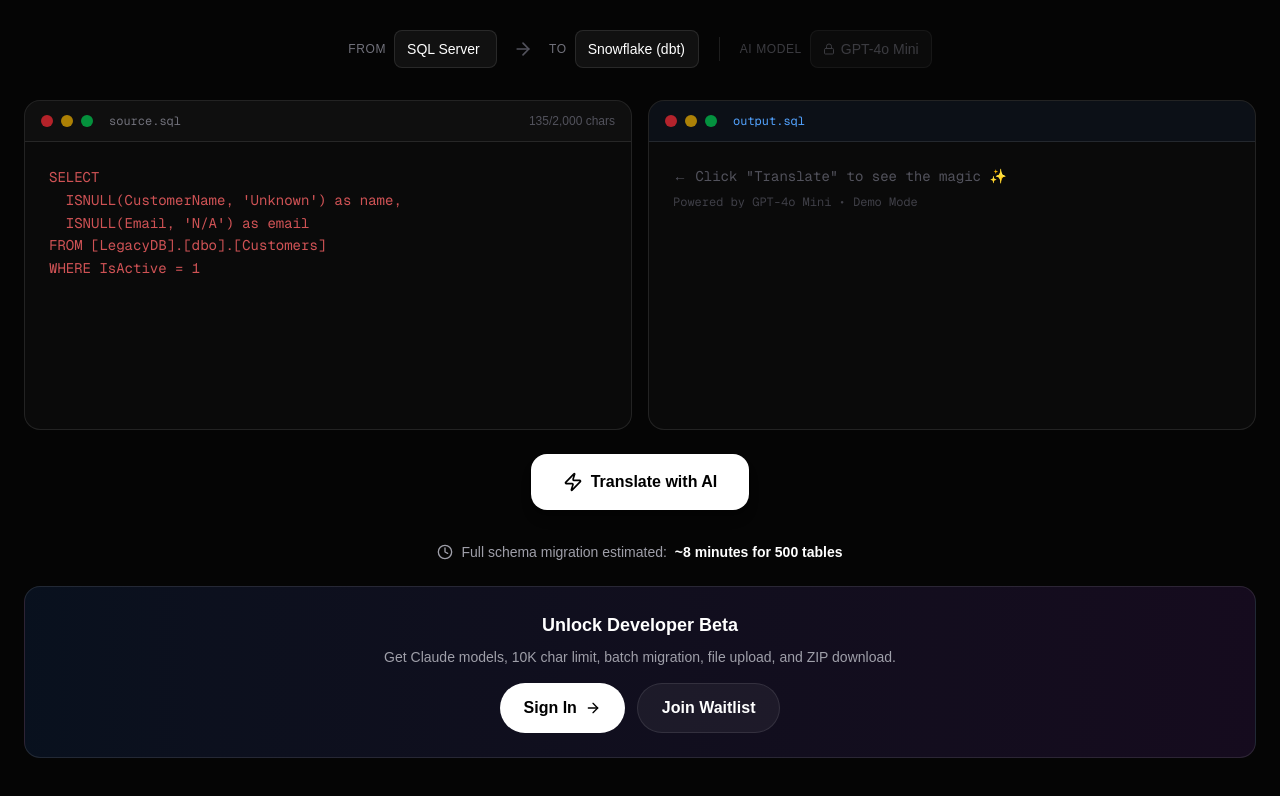
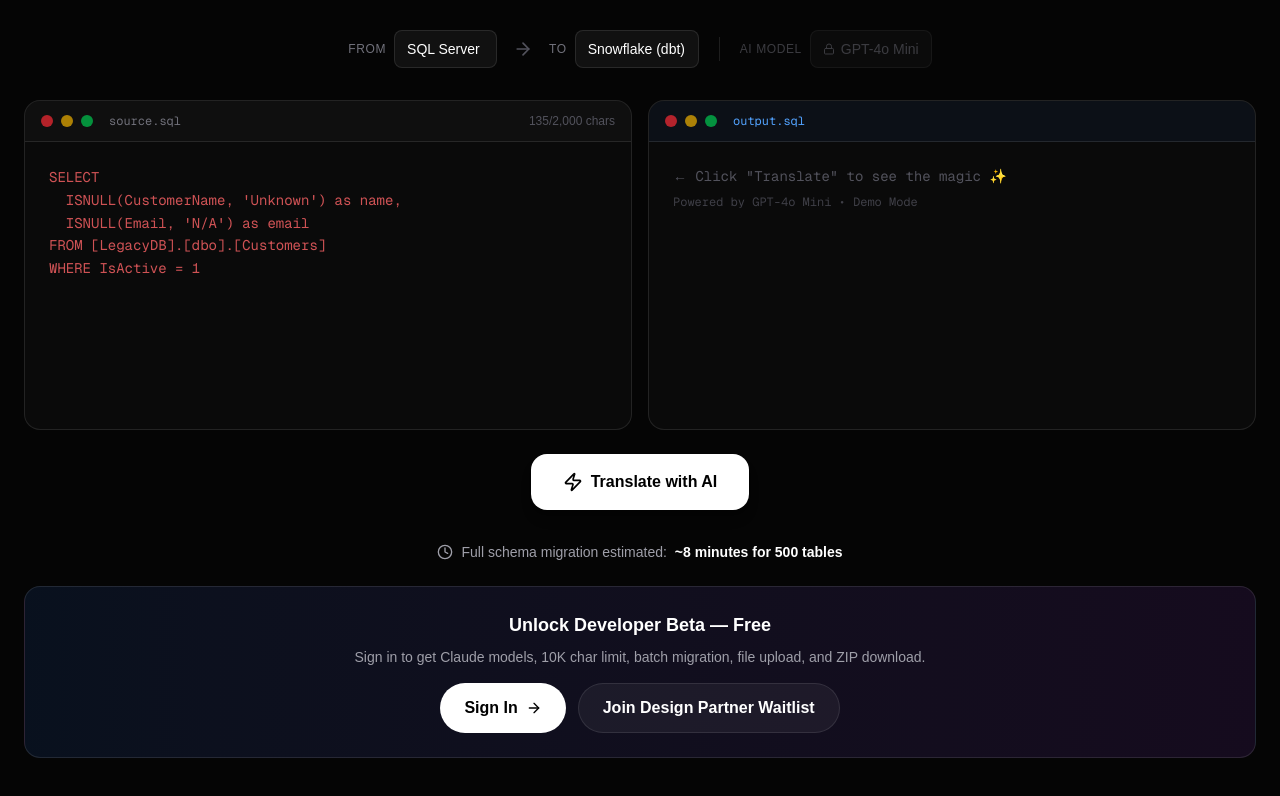
Before and after one commit to codeman403/morphdb, a Next.js app: page /demo in a window 1280 px wide. Shown: the part 516-1312 px from the top of the page. Built offline with nearby package versions, Linux system fonts and the light colour scheme.

Commit message:
fix: rename Start Migrating to Quick Demo, hide demo from dashboard, update waitlist CTA
Co-Authored-By: AdaL <adal@sylph.ai>

```diff
--- a/src/app/dashboard/page.tsx
+++ b/src/app/dashboard/page.tsx
@@ -70,9 +70,7 @@
             <Link href="/dashboard/migrate" className="inline-flex items-center gap-2 px-6 py-3 bg-white text-black font-semibold rounded-full hover:bg-zinc-200 transition-colors">
               Batch Migration <ArrowRight className="w-4 h-4" />
             </Link>
-            <Link href="/demo" className="inline-flex items-center gap-2 px-6 py-3 text-sm text-zinc-300 border border-white/10 rounded-full hover:bg-white/5 transition-colors">
-              Quick Demo
-            </Link>
+
             <Link href="/dashboard/admin" className="inline-flex items-center gap-2 px-6 py-3 text-sm text-zinc-400 hover:text-white border border-white/10 rounded-full hover:bg-white/5 transition-colors">
               Admin Panel
             </Link>
--- a/src/app/demo/page.tsx
+++ b/src/app/demo/page.tsx
@@ -409,8 +409,8 @@
           </div>
 
           <div className="p-6 rounded-2xl bg-gradient-to-r from-blue-500/10 to-purple-500/10 border border-white/10 mb-8">
-            <h3 className="text-lg font-bold text-white mb-2">Unlock Developer Beta</h3>
-            <p className="text-sm text-zinc-400 mb-4">Get Claude models, 10K char limit, batch migration, file upload, and ZIP download.</p>
+            <h3 className="text-lg font-bold text-white mb-2">Unlock Developer Beta — Free</h3>
+            <p className="text-sm text-zinc-400 mb-4">Sign in to get Claude models, 10K char limit, batch migration, file upload, and ZIP download.</p>
             <div className="flex flex-wrap justify-center gap-3">
               <Link href="/login"
                 className="px-6 py-3 bg-white text-black font-semibold rounded-full hover:bg-zinc-200 transition-colors flex items-center gap-2"
@@ -420,7 +420,7 @@
               <Link href="/waitlist"
                 className="px-6 py-3 bg-white/5 border border-white/10 text-white font-semibold rounded-full hover:bg-white/10 transition-colors"
               >
-                Join Waitlist
+                Join Design Partner Waitlist
               </Link>
             </div>
           </div>
--- a/src/components/sections/Hero.tsx
+++ b/src/components/sections/Hero.tsx
@@ -40,7 +40,7 @@
         {/* CTAs */}
         <div className="flex flex-col sm:flex-row items-center gap-4 w-full sm:w-auto">
           <Link href="/demo" className="w-full sm:w-auto px-8 py-4 bg-white text-black font-semibold rounded-full hover:bg-zinc-200 transition-colors flex items-center justify-center gap-2">
-            Start Migrating <ArrowRight className="w-5 h-5" />
+            Quick Demo <ArrowRight className="w-5 h-5" />
           </Link>
           <button className="w-full sm:w-auto px-8 py-4 bg-white/5 border border-white/10 text-white font-semibold rounded-full hover:bg-white/10 transition-colors flex items-center justify-center gap-2">
             <Terminal className="w-5 h-5 text-zinc-400" /> Read the Docs
```
